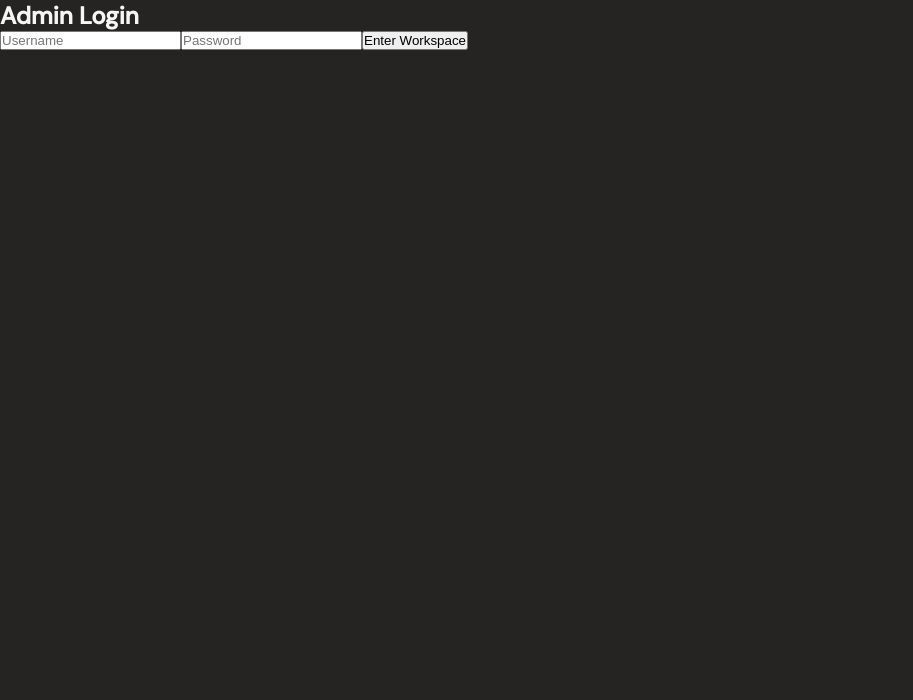
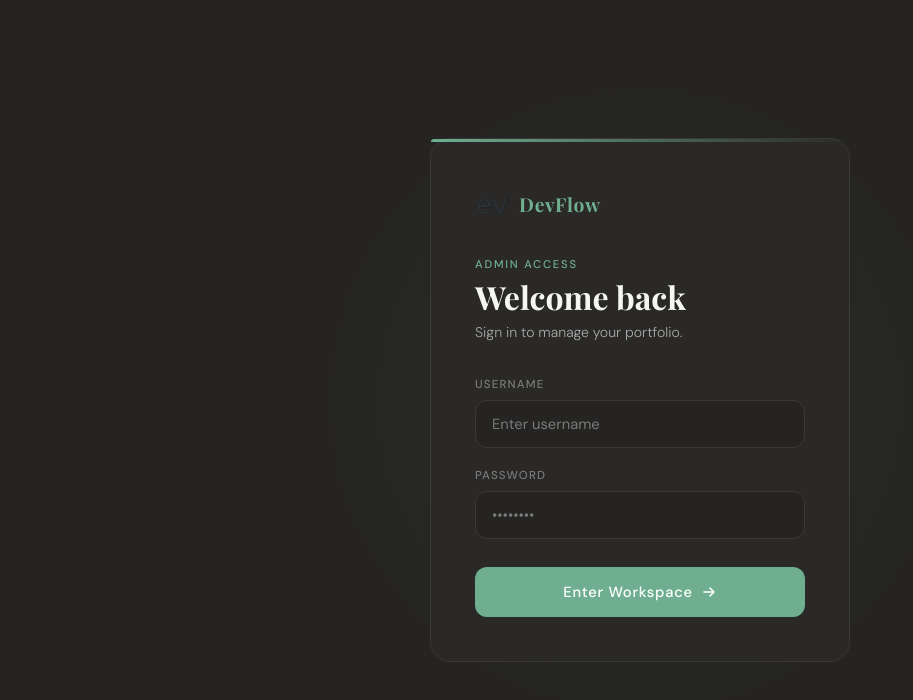
Before and after one commit to Nicolatian/DevFlow, an Angular app in the folder devflow/frontend/: page /login in a window 1280 px wide. Shown: the top 700 px of the page, without its empty margins (0-913 px from the left). Built offline with nearby package versions, Linux system fonts and the light colour scheme.

Commit message:
Enhance admin UI, add image upload & analytics
added admin login page, minor UX tweaks (focus styles, transitions, wording changes).

```diff
--- a/devflow/frontend/src/app/components/kanban/kanban.css
+++ b/devflow/frontend/src/app/components/kanban/kanban.css
@@ -152,6 +152,14 @@ input[type="text"], textarea {
   padding: 14px;
   color: #F5F5F4;
   outline: none;
+  transition: all 0.3s ease;
+  box-sizing: border-box;
+}
+
+input[type="text"]:focus, textarea:focus {
+  border-color: #6FAF8F;
+  background: #1C1C1A;
+  box-shadow: 0 0 0 3px rgba(111, 175, 143, 0.1);
 }
 
 .desc-field {
@@ -244,3 +252,62 @@ input[type="text"], textarea {
 .admin-skill-icons img:hover {
   opacity: 1;
 }
+
+/* =========================
+   ANALYTIC PAGE section
+========================= */
+.analytics-section {
+  margin-top: 20px;
+  padding-bottom: 60px;
+  display: flex;
+  flex-direction: column;
+  align-items: center;
+}
+
+.pill-container {
+  display: flex;
+  flex-direction: column;
+  gap: 12px;
+  max-width: 800px;
+  flex-wrap: wrap;
+  justify-content: center;
+}
+
+.stat-pill {
+  background: #1C1C1A;
+  border: 1px solid #2E2E2C;
+  padding: 10px 16px;
+  border-radius: 8px;
+  display: flex;
+  justify-content: space-between;
+  align-items: center;
+  transition: border-color 0.3s;
+}
+
+.stat-pill:hover {
+  border-color: #6FAF8F;
+  transform: scaleX(1.01);
+  transform: translateY(-1px);
+
+}
+
+.stat-pill .date {
+  color: #A9A9A9;
+  font-size: 0.9rem;
+}
+
+.stat-pill .count {
+  color: #6FAF8F;
+  font-weight: bold;
+  font-family: 'Courier New', Courier, monospace;
+  margin-left: 10px;
+}
+
+
+
+.no-data {
+  text-align: center;
+  color: #7A7977;
+  font-style: italic;
+  padding: 20px;
+}
--- a/devflow/frontend/src/app/components/login/login.css
+++ b/devflow/frontend/src/app/components/login/login.css
@@ -1,54 +1,200 @@
+
 .login-wrapper {
-  height: 100vh;
+  min-height: 100vh;
   display: flex;
+  align-items: center;
   justify-content: center;
-  align-items: center;
-  background: #f4f7f6;
+  background: var(--bg, #1a1a1a);
+  padding: 24px;
+  position: relative;
+  overflow: hidden;
 }
 
-.login-card {
-  background: white;
-  padding: 2rem;
-  border-radius: 12px;
-  box-shadow: 0 10px 25px rgba(0,0,0,0.1);
-  width: 100%;
-  max-width: 400px;
-  text-align: center;
+/* Soft radial glow — mirrors .about-blob */
+.login-blob {
+  position: absolute;
+  top: 50%; left: 50%;
+  transform: translate(-50%, -50%);
+  width: 700px;
+  height: 700px;
+  border-radius: 50%;
+  background: radial-gradient(
+    circle,
+    rgba(111, 175, 143, 0.07) 0%,
+    transparent 65%
+  );
+  pointer-events: none;
 }
 
-.input-group {
-  margin-bottom: 1.5rem;
-  text-align: left;
+/* ── CARD ── */
+.login-card {
+  position: relative;
+  z-index: 1;
+  width: 100%;
+  max-width: 420px;
+  background: var(--card, #2A2927);
+  border: 1px solid var(--border, #3A3937);
+  border-radius: 20px;
+  padding: 48px 44px 44px;
+  animation: slideUp 0.45s ease both;
 }
 
-.input-group label {
-  display: block;
-  margin-bottom: 0.5rem;
-  font-weight: bold;
+/* Green top accent line */
+.login-card::before {
+  content: '';
+  position: absolute;
+  top: 0; left: 0; right: 0;
+  height: 3px;
+  background: linear-gradient(90deg, var(--btn, #6FAF8F), transparent);
+  border-radius: 20px 20px 0 0;
 }
 
-.input-group input {
-  width: 100%;
-  padding: 0.75rem;
-  border: 1px solid #ddd;
-  border-radius: 6px;
+@keyframes slideUp {
+  from { opacity: 0; transform: translateY(24px); }
+  to   { opacity: 1; transform: translateY(0); }
 }
 
-.login-btn {
-  width: 100%;
-  padding: 0.75rem;
-  background: #007bff;
-  color: white;
-  border: none;
-  border-radius: 6px;
-  cursor: pointer;
-  font-size: 1rem;
+/* ── BRAND ── */
+.login-brand {
+  display: flex;
+  align-items: center;
+  gap: 10px;
+  margin-bottom: 36px;
 }
 
+.login-logo {
+  width: 34px;
+  height: 34px;
+  border-radius: 8px;
+  object-fit: cover;
+}
+
+.login-logo-text {
+  font-family: 'Playfair Display', serif;
+  font-size: 1.2rem;
+  font-weight: 700;
+  color: var(--btn, #6FAF8F);
+  letter-spacing: 0.04em;
+}
+
+/* ── HEADER ── */
+.login-eyebrow {
+  font-size: 0.7rem;
+  font-weight: 500;
+  letter-spacing: 0.16em;
+  text-transform: uppercase;
+  color: var(--btn, #6FAF8F);
+  margin-bottom: 8px;
+}
+
+.login-title {
+  font-family: 'Playfair Display', serif;
+  font-size: 2rem;
+  font-weight: 700;
+  color: var(--text, #EDEDED);
+  line-height: 1.15;
+  margin-bottom: 8px;
+}
+
+.login-sub {
+  font-size: 0.88rem;
+  color: var(--subtext, #A9A9A9);
+  font-weight: 300;
+  margin-bottom: 36px;
+}
+
+/* ── FORM ── */
+.login-form {
+  display: flex;
+  flex-direction: column;
+  gap: 20px;
+}
+
+.field-group {
+  display: flex;
+  flex-direction: column;
+  gap: 8px;
+}
+
+.field-group label {
+  font-size: 0.72rem;
+  font-weight: 500;
+  letter-spacing: 0.1em;
+  text-transform: uppercase;
+  color: var(--muted, #7A7A7A);
+}
+
+.field-group input {
+  background: var(--bg, #1a1a1a);
+  border: 1px solid var(--border, #3A3937);
+  border-radius: 12px;
+  padding: 13px 16px;
+  color: var(--text, #EDEDED);
+  font-family: 'DM Sans', system-ui, sans-serif;
+  font-size: 0.92rem;
+  font-weight: 400;
+  outline: none;
+  transition: border-color 0.2s, box-shadow 0.2s;
+  width: 100%;
+}
+
+.field-group input::placeholder {
+  color: var(--muted, #7A7A7A);
+}
+
+.field-group input:focus {
+  border-color: var(--btn, #6FAF8F);
+  box-shadow: 0 0 0 3px rgba(111, 175, 143, 0.12);
+}
+
+/* ── BUTTON ── */
+.login-btn {
+  margin-top: 8px;
+  width: 100%;
+  padding: 15px 20px;
+  background: var(--btn, #6FAF8F);
+  color: #fff;
+  border: none;
+  border-radius: 12px;
+  font-family: 'DM Sans', system-ui, sans-serif;
+  font-size: 0.92rem;
+  font-weight: 500;
+  letter-spacing: 0.05em;
+  cursor: pointer;
+  display: flex;
+  align-items: center;
+  justify-content: center;
+  gap: 8px;
+  transition: background 0.2s, transform 0.15s;
+}
+
+.login-btn:hover {
+  background: var(--btn-hover, #5f9d7f);
+  transform: translateY(-1px);
+}
+
+.login-btn:active {
+  transform: translateY(0);
+}
+
+/* ── ERROR ── */
 .error-box {
-  margin-top: 1rem;
-  color: #dc3545;
-  background: #f8d7da;
-  padding: 0.5rem;
-  border-radius: 4px;
+  display: flex;
+  align-items: center;
+  gap: 8px;
+  margin-top: 20px;
+  padding: 12px 16px;
+  background: rgba(224, 123, 118, 0.08);
+  border: 1px solid rgba(224, 123, 118, 0.3);
+  border-radius: 10px;
+  color: #E07B76;
+  font-size: 0.85rem;
+  font-weight: 400;
+  line-height: 1.4;
+  animation: fadeIn 0.25s ease both;
 }
+
+@keyframes fadeIn {
+  from { opacity: 0; transform: translateY(-4px); }
+  to   { opacity: 1; transform: translateY(0); }
+}
--- a/devflow/frontend/src/app/components/login/login.html
+++ b/devflow/frontend/src/app/components/login/login.html
@@ -1,9 +1,52 @@
-<div class="login-container">
-  <h2>Admin Login</h2>
-  <form (submit)="onLogin($event, user.value, pass.value)">
-    <input #user type="text" placeholder="Username" required>
-    <input #pass type="password" placeholder="Password" required>
-    <button type="submit">Enter Workspace</button>
-  </form>
-  <p *ngIf="error" class="error">{{ error }}</p>
+<div class="login-wrapper">
+
+  <div class="login-blob"></div>
+
+  <div class="login-card">
+
+    <div class="login-brand">
+      <img src="assets/DevFlow.webp" alt="DevFlow" class="login-logo"
+           onerror="this.style.display='none'">
+      <span class="login-logo-text">DevFlow</span>
+    </div>
+
+    <div class="login-header">
+      <div class="login-eyebrow">Admin Access</div>
+      <h1 class="login-title">Welcome back</h1>
+      <p class="login-sub">Sign in to manage your portfolio.</p>
+    </div>
+
+    <form class="login-form" (submit)="onLogin($event, user.value, pass.value)">
+
+      <div class="field-group">
+        <label for="username">Username</label>
+        <input #user id="username" type="text" placeholder="Enter username"
+               autocomplete="username" required />
+      </div>
+
+      <div class="field-group">
+        <label for="password">Password</label>
+        <input #pass id="password" type="password" placeholder="••••••••"
+               autocomplete="current-password" required />
+      </div>
+
+      <button type="submit" class="login-btn">
+        Enter Workspace
+        <svg width="16" height="16" viewBox="0 0 16 16" fill="none">
+          <path d="M3 8h10M9 4l4 4-4 4" stroke="currentColor" stroke-width="1.6"
+                stroke-linecap="round" stroke-linejoin="round"/>
+        </svg>
+      </button>
+
+    </form>
+
+    <div class="error-box" *ngIf="error">
+      <svg width="14" height="14" viewBox="0 0 14 14" fill="none">
+        <circle cx="7" cy="7" r="6" stroke="#E07B76" stroke-width="1.4"/>
+        <path d="M7 4v4M7 9.5v.5" stroke="#E07B76" stroke-width="1.4" stroke-linecap="round"/>
+      </svg>
+      {{ error }}
+    </div>
+
+  </div>
 </div>
--- a/devflow/frontend/src/app/components/login/login.ts
+++ b/devflow/frontend/src/app/components/login/login.ts
@@ -22,7 +22,7 @@ export class LoginComponent {
         localStorage.setItem('token', res.token); // Save the badge!
         this.router.navigate(['/kanban']); // Send to Admin page
       },
-      error: () => this.error = 'Access Denied: Wrong credentials'
+      error: () => this.error = 'Access Denied: Who do you think you are?'
     });
   }
 }
--- a/devflow/frontend/src/app/components/project-detail/project-detail.css
+++ b/devflow/frontend/src/app/components/project-detail/project-detail.css
@@ -294,6 +294,15 @@
   padding: 10px;
   border-radius: 8px;
   color: white;
+  outline: none;
+  transition: all 0.3s ease;
+}
+
+/* The "Sleek Effect" on click */
+.add-task-input:focus {
+  border-color: #6FAF8F;
+  background: #1C1C1A;
+  box-shadow: 0 0 0 3px rgba(111, 175, 143, 0.1);
 }
 
 .add-task-btn {
--- a/devflow/frontend/src/app/components/project-detail/project-detail.ts
+++ b/devflow/frontend/src/app/components/project-detail/project-detail.ts
@@ -15,6 +15,7 @@ import { HttpClient } from '@angular/common/http';
 })
 export class ProjectDetail implements OnInit {
   project: any;
+  isAdmin: boolean = false;
   commitDays: string[] = [];
   newTask = { ideas: '', doing: '', review: '' };
   yearSquares: number[] = Array.from({ length: 365 }, (_, i) => i);
@@ -28,6 +29,7 @@ export class ProjectDetail implements OnInit {
   ) {}
 
  ngOnInit(): void {
+    this.isAdmin = !!localStorage.getItem('token'); // check if admin
     this.commitDays = [];
     const id = this.route.snapshot.paramMap.get('id');
     if (id) {
@@ -35,6 +37,14 @@ export class ProjectDetail implements OnInit {
         next: (data: any) => {
           this.project = data;
           const repoPath = `Nicolatian/${this.project.repoName}`;
+
+          this.projectService.incrementClick(id).subscribe({
+          next: (updatedProject) => {
+            this.project.clicks = updatedProject.clicks; // Ajax updates the UI live
+            console.log('Ajax Success: View count++');
+          },
+          error: (err) => console.error('Ajax failed:', err)
+        });
 
           // 1. PHP/MySQL: Track the click
           this.http.post('http://localhost/project_devflow/track.php', { projectId: id })
@@ -110,6 +120,7 @@ export class ProjectDetail implements OnInit {
 
   // --- Kanban Task Logic ---
   drop(event: CdkDragDrop<string[]>, _col: string) {
+    if (!this.isAdmin) return;
     if (event.previousContainer === event.container) {
       moveItemInArray(event.container.data, event.previousIndex, event.currentIndex);
     } else {
@@ -124,6 +135,7 @@ export class ProjectDetail implements OnInit {
   }
 
   addTask(col: 'ideas' | 'doing' | 'review') {
+    if (!this.isAdmin) return;
     const text = this.newTask[col].trim();
     if (text) {
       this.project.tasks[col].push(text);
@@ -133,11 +145,13 @@ export class ProjectDetail implements OnInit {
   }
 
   deleteTask(col: 'ideas' | 'doing' | 'review', index: number) {
+    if (!this.isAdmin) return;
     this.project.tasks[col].splice(index, 1);
     this.save();
   }
 
   private save() {
+    if (!this.isAdmin) return;
     this.projectService.updateProject(this.project._id, { tasks: this.project.tasks }).subscribe();
   }
 
```
Also changed, not shown: devflow/frontend/src/app/components/kanban/kanban.html (+42 -47 lines), devflow/frontend/src/app/components/kanban/kanban.ts (+41 -22 lines), devflow/frontend/src/app/components/project-detail/project-detail.html (+20 -39 lines).
